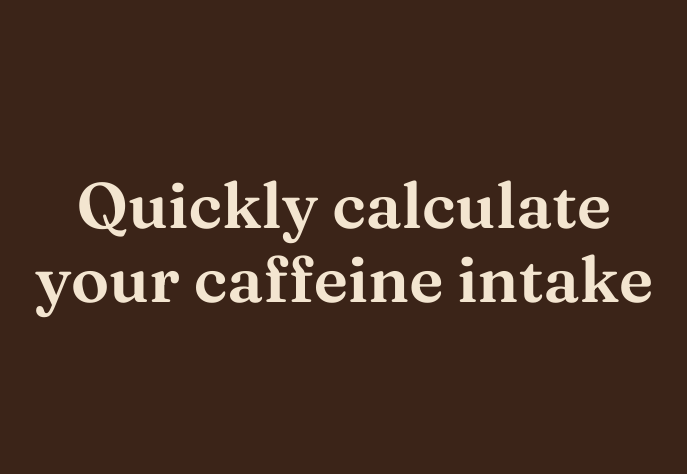
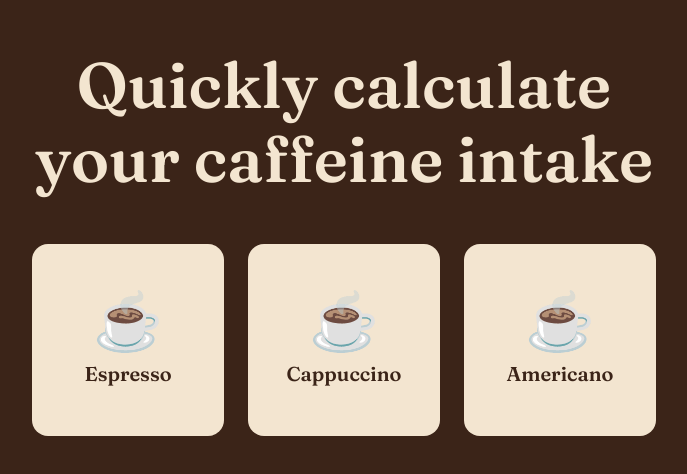
Before and after one commit to MaximeGonthier/howmuchcaffeine, a plain HTML site: page index.html in a window 1280 px wide. Shown: the part 158-632 px from the top of the page, without its empty margins (296-983 px from the left). Drawn offline with Linux system fonts and the light colour scheme.

Commit message:
adding buttons for the coffee items

```diff
--- a/index.html
+++ b/index.html
@@ -17,16 +17,15 @@
       box-sizing: border-box;
     }
 
-    html, body {
-      margin: 0;
-      height: 100%;
-    }
-
     body {
       display: flex;
+      flex-direction: column;
       align-items: center;
       justify-content: center;
-      padding: 1rem;
+      gap: 3rem;
+      min-height: 100vh;
+      margin: 0;
+      padding: 2rem 1rem;
       background-color: var(--espresso);
       color: var(--cream);
       font-family: "Fraunces", Georgia, "Times New Roman", serif;
@@ -41,9 +40,83 @@
       text-align: center;
       text-wrap: balance;
     }
+
+    .drinks {
+      display: grid;
+      grid-template-columns: repeat(3, 12rem);
+      gap: 1.5rem;
+    }
+
+    .drink {
+      display: flex;
+      flex-direction: column;
+      align-items: center;
+      justify-content: center;
+      gap: 0.75rem;
+      aspect-ratio: 1;
+      border: none;
+      border-radius: 1rem;
+      background-color: var(--cream);
+      color: var(--espresso);
+      font: inherit;
+      font-size: 1.25rem;
+      font-weight: 600;
+      cursor: pointer;
+      transition: transform 0.15s ease, box-shadow 0.15s ease;
+    }
+
+    @media (hover: hover) {
+      .drink:hover {
+        transform: translateY(-4px);
+        box-shadow: 0 8px 20px rgba(0, 0, 0, 0.35);
+      }
+    }
+
+    .drink:active {
+      transform: scale(0.95);
+      box-shadow: none;
+    }
+
+    .drink:focus-visible {
+      outline: 3px solid var(--cream);
+      outline-offset: 4px;
+    }
+
+    .drink-icon {
+      font-size: 3.5rem;
+      line-height: 1;
+    }
+
+    @media (max-width: 600px) {
+      .drinks {
+        grid-template-columns: 1fr;
+        width: 100%;
+      }
+    }
+
+    @media (prefers-reduced-motion: reduce) {
+      .drink {
+        transition: none;
+      }
+    }
   </style>
 </head>
 <body>
   <h1>Quickly calculate your caffeine intake</h1>
+
+  <div class="drinks">
+    <button type="button" class="drink">
+      <span class="drink-icon" aria-hidden="true">☕</span>
+      Espresso
+    </button>
+    <button type="button" class="drink">
+      <span class="drink-icon" aria-hidden="true">☕</span>
+      Cappuccino
+    </button>
+    <button type="button" class="drink">
+      <span class="drink-icon" aria-hidden="true">☕</span>
+      Americano
+    </button>
+  </div>
 </body>
 </html>
```
